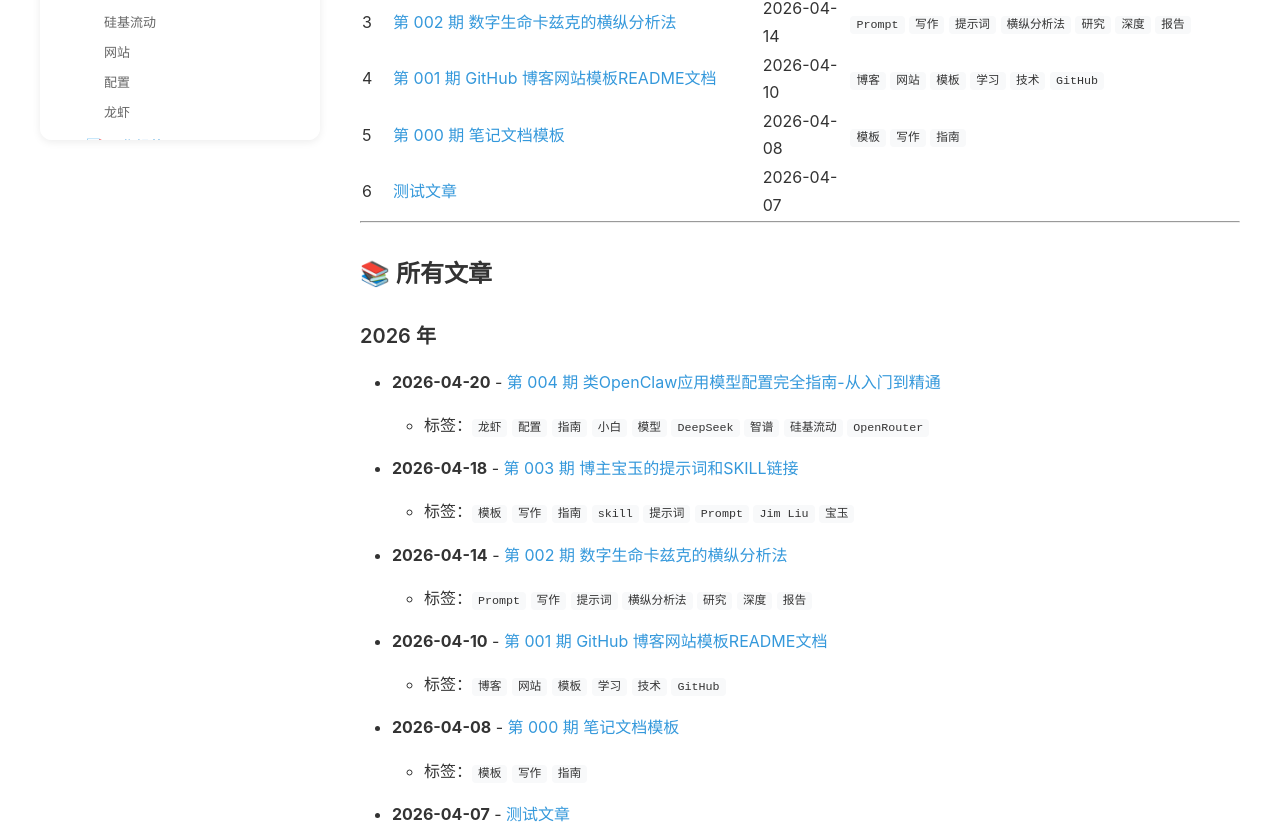
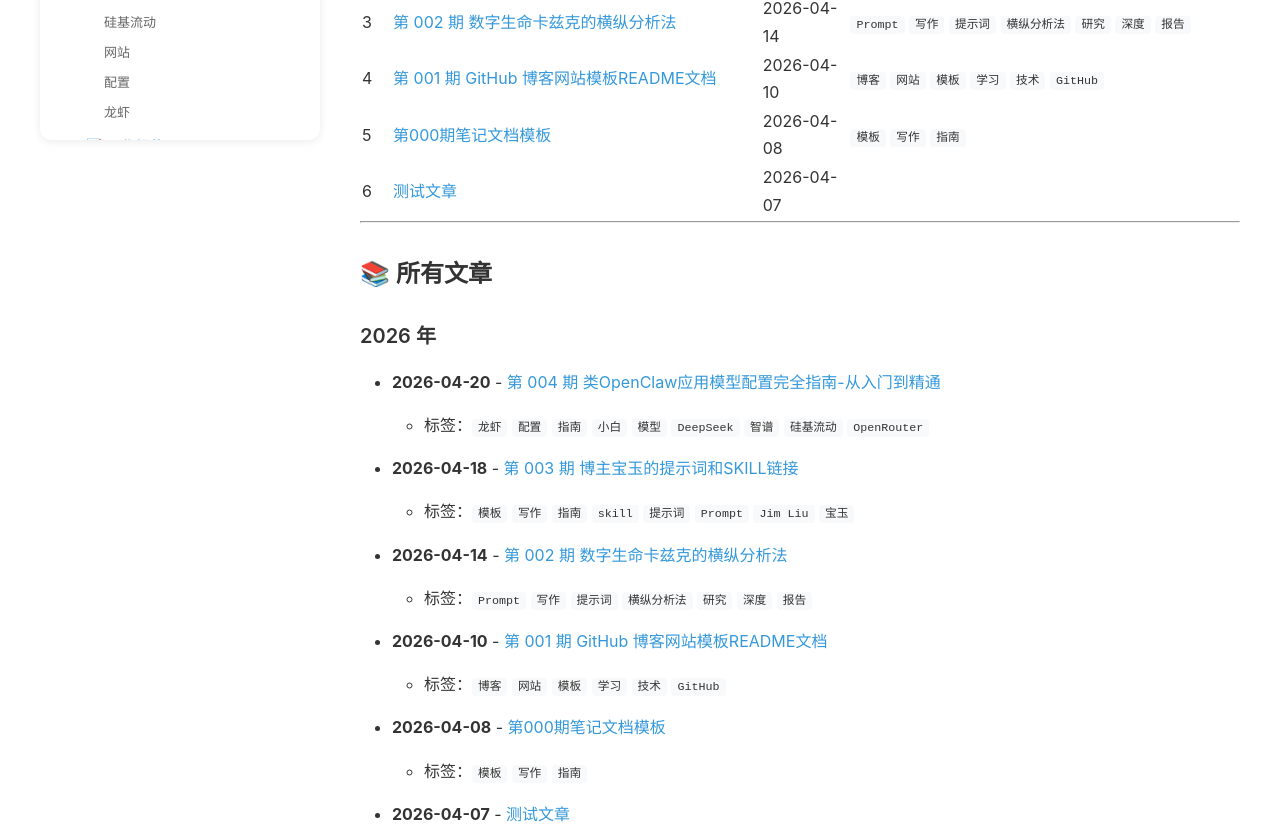
Before and after one commit to yihufree/yihufree.github.io, a Jekyll site: the page built from 文章目录.md, in a window 1280 px wide and 1400 px high, scrolled down 1095 px. Shown: the part 135-959 px from the top of the window. Built offline with Jekyll 4.4.1, drawn with Linux system fonts in a browser that asks for light colours; our own code applies the rules of GitHub Pages for plain Markdown files; comment, search, counter and statistics services are not loaded; some of the changed text lies outside the part shown.

Commit message:
🤖 自动更新文章目录

```diff
--- a/文章目录.md
+++ b/文章目录.md
@@ -36,7 +36,7 @@
 | 2 | [第 003 期 博主宝玉的提示词和SKILL链接](/2026/04/18/第 003 期-博主宝玉的提示词和SKILL链接l.html) | 2026-04-18 | `模板` `写作` `指南` `skill` `提示词` `Prompt` `Jim Liu` `宝玉` |
 | 3 | [第 002 期 数字生命卡兹克的横纵分析法](/2026/04/14/第 002 期-数字生命卡兹克的横纵分析法.html) | 2026-04-14 | `Prompt` `写作` `提示词` `横纵分析法` `研究` `深度` `报告` |
 | 4 | [第 001 期 GitHub 博客网站模板README文档](/2026/04/10/第 001 期-GitHub博客网站模板README文档.html) | 2026-04-10 | `博客` `网站` `模板` `学习` `技术` `GitHub` |
-| 5 | [第 000 期 笔记文档模板](/2026/04/08/笔记文档模板.html) | 2026-04-08 | `模板` `写作` `指南` |
+| 5 | [第000期笔记文档模板](/2026/04/08/笔记文档模板.html) | 2026-04-08 | `模板` `写作` `指南` |
 | 6 | [测试文章](/2026/04/07/test.html) | 2026-04-07 |  |
 
 ---
@@ -53,7 +53,7 @@
   - 标签：`Prompt` `写作` `提示词` `横纵分析法` `研究` `深度` `报告`
 - **2026-04-10** - [第 001 期 GitHub 博客网站模板README文档](/2026/04/10/第 001 期-GitHub博客网站模板README文档.html)
   - 标签：`博客` `网站` `模板` `学习` `技术` `GitHub`
-- **2026-04-08** - [第 000 期 笔记文档模板](/2026/04/08/笔记文档模板.html)
+- **2026-04-08** - [第000期笔记文档模板](/2026/04/08/笔记文档模板.html)
   - 标签：`模板` `写作` `指南`
 - **2026-04-07** - [测试文章](/2026/04/07/test.html)
 
@@ -90,7 +90,7 @@
 
 - [第 003 期 博主宝玉的提示词和SKILL链接](/2026/04/18/第 003 期-博主宝玉的提示词和SKILL链接l.html) - 2026-04-18
 - [第 002 期 数字生命卡兹克的横纵分析法](/2026/04/14/第 002 期-数字生命卡兹克的横纵分析法.html) - 2026-04-14
-- [第 000 期 笔记文档模板](/2026/04/08/笔记文档模板.html) - 2026-04-08
+- [第000期笔记文档模板](/2026/04/08/笔记文档模板.html) - 2026-04-08
 
 ### 博客
 
@@ -120,7 +120,7 @@
 
 - [第 004 期 类OpenClaw应用模型配置完全指南-从入门到精通](/2026/04/20/第 004 期-类OpenClaw应用模型配置完全指南-从入门到精通.html) - 2026-04-20
 - [第 003 期 博主宝玉的提示词和SKILL链接](/2026/04/18/第 003 期-博主宝玉的提示词和SKILL链接l.html) - 2026-04-18
-- [第 000 期 笔记文档模板](/2026/04/08/笔记文档模板.html) - 2026-04-08
+- [第000期笔记文档模板](/2026/04/08/笔记文档模板.html) - 2026-04-08
 
 ### 提示词
 
@@ -139,7 +139,7 @@
 
 - [第 003 期 博主宝玉的提示词和SKILL链接](/2026/04/18/第 003 期-博主宝玉的提示词和SKILL链接l.html) - 2026-04-18
 - [第 001 期 GitHub 博客网站模板README文档](/2026/04/10/第 001 期-GitHub博客网站模板README文档.html) - 2026-04-10
-- [第 000 期 笔记文档模板](/2026/04/08/笔记文档模板.html) - 2026-04-08
+- [第000期笔记文档模板](/2026/04/08/笔记文档模板.html) - 2026-04-08
 
 ### 横纵分析法
 
```
Also changed, not shown: other parts of 文章目录.md (+1 -1 lines).
